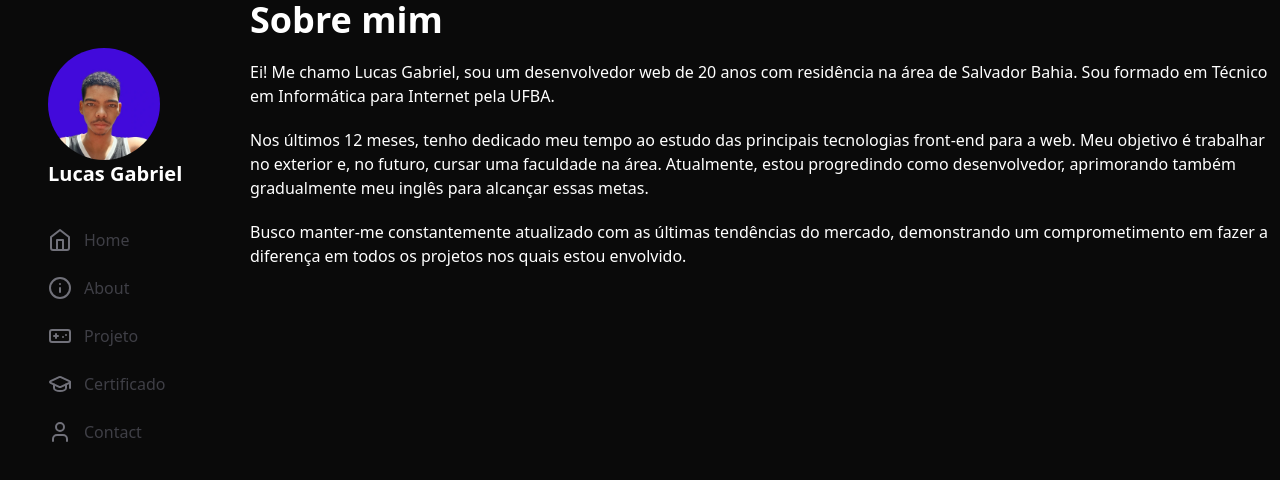
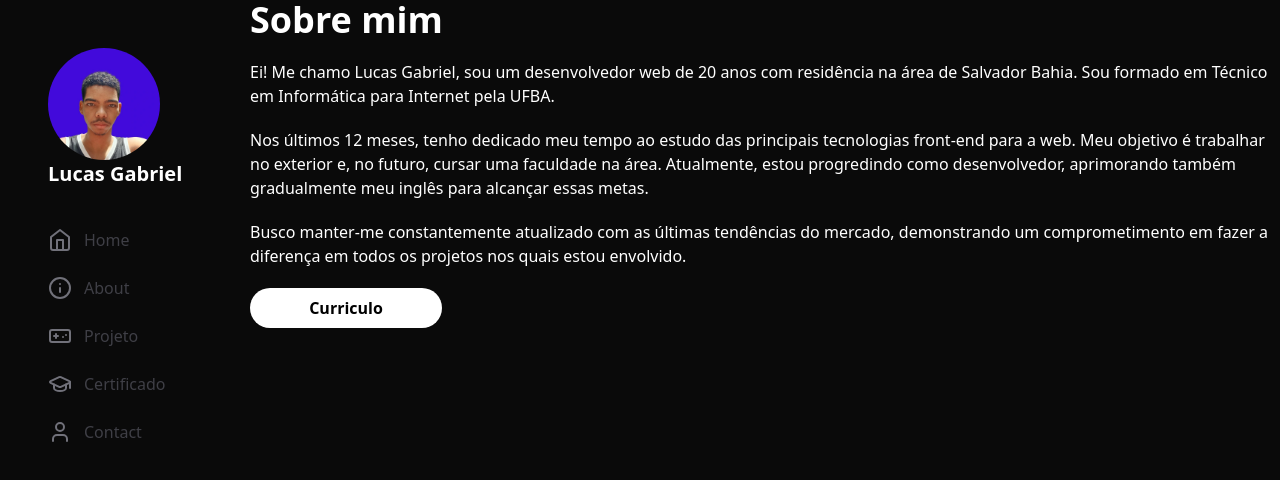
Before and after one commit to DevLuk4s/portfolio-2, a Next.js app in the folder my-app/: page /components/About/About in a window 1280 px wide. Shown: the top 480 px of the page. Built offline with nearby package versions, Linux system fonts and the light colour scheme.

Commit message:
update project

```diff
--- a/my-app/pages/components/About/About.tsx
+++ b/my-app/pages/components/About/About.tsx
@@ -19,6 +19,14 @@ export default function About() {
         mercado, demonstrando um comprometimento em fazer a diferença em todos
         os projetos nos quais estou envolvido.
       </p>
+      <a
+        href="/assets/curriculo/curriculo-lucasgabriel.pdf"
+        download="curriculo-lucasgabriel"
+        type="application/pdf"
+        className="flex justify-center items-center w-48 h-10 font-bold rounded-full bg-white"
+      >
+        Curriculo
+      </a>
     </div>
   );
 }
--- a/my-app/pages/components/Home/ContactHome.tsx
+++ b/my-app/pages/components/Home/ContactHome.tsx
@@ -3,7 +3,6 @@ import Image from "next/image";
 
 // Ilustrações
 import catSpace from "@/pages/assets/images/slug/catSpace.svg";
-import Button from "@/pages/utilities/Button";
 
 export default function ContactHome() {
   return (
@@ -17,6 +16,12 @@ export default function ContactHome() {
           sobre este website, estou aberto a trocar ideias e discutir qualquer
           aspecto que possa ser relevante.
         </p>
+        <a
+          href="/components/Contact"
+          className="font-bold py-2 px-4 rounded-full bg-white"
+        >
+          Contato me
+        </a>
       </div>
       <div>
         <Image src={catSpace} alt="gato espacial" />
```
